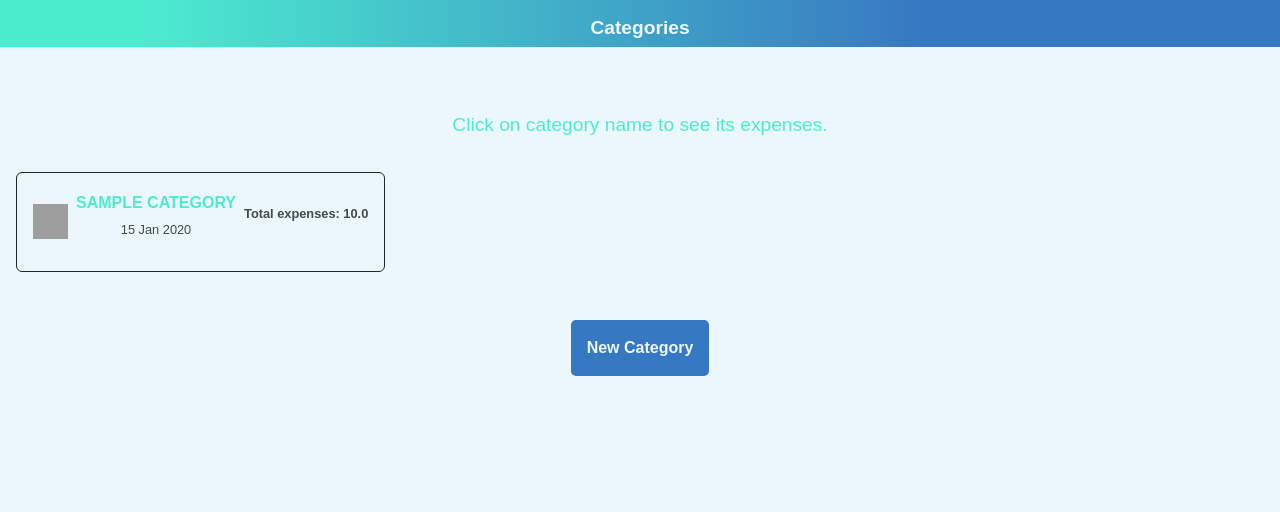
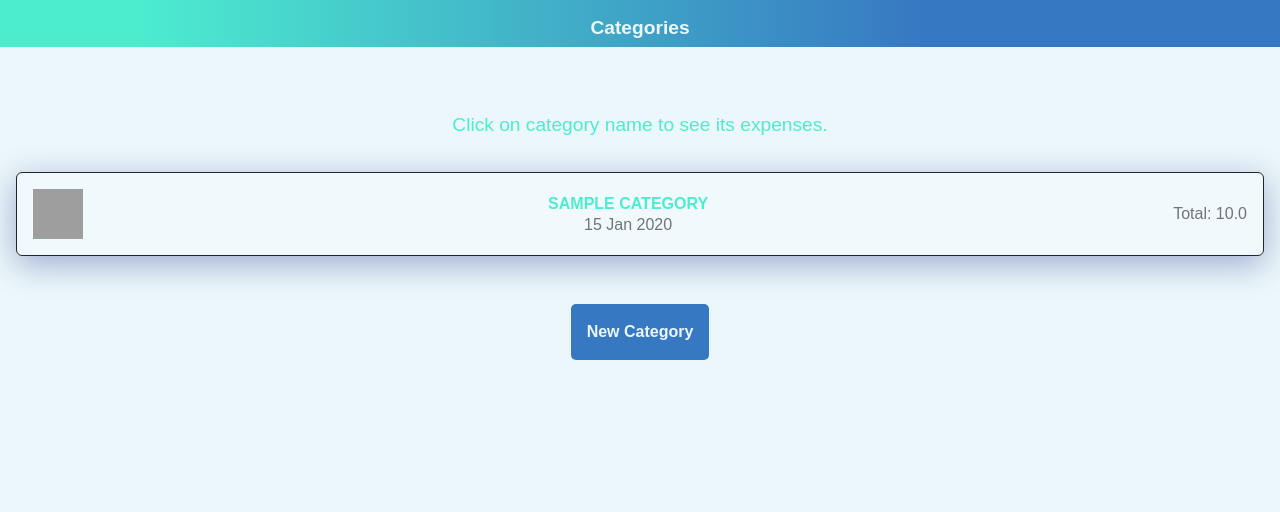
Before and after one commit to ahzamir/budget-app, a Rails app: page / in a window 1280 px wide. Shown: the part 69-581 px from the top of the page. Run offline with Rails 7, Linux system fonts and the light colour scheme; a user stored in the database is signed in; tables that the repository leaves empty hold one stand-in row (values such as "Sample post"); style sheets or scripts are compiled from the project's sources; some libraries are stand-ins or nearby versions; grey boxes are pictures that could not be loaded.

Commit message:
add some size to the category icon

```diff
--- a/app/assets/stylesheets/application.scss
+++ b/app/assets/stylesheets/application.scss
@@ -5,8 +5,8 @@
  * Any CSS and SCSS file within this directory, lib/assets/stylesheets, or any plugin's
  * vendor/assets/stylesheets directory can be referenced here using a relative path.
  */
- @import "bootstrap";
- @import "**/*";
+@import "bootstrap";
+@import "**/*";
 
 /* stylelint-disable */
 @font-face {
@@ -33,7 +33,7 @@
   --light: #ebf7fa;
   --main: #3778c2;
   --text: #434b54;
-  --second: rgba(76,236,207);
+  --second: rgba(76, 236, 207);
 }
 
 html,
@@ -44,8 +44,8 @@ body {
 }
 
 header {
-  background: rgb(55,120,194);
-  background: linear-gradient(270deg, rgba(55,120,194,1) 28%, rgba(76,236,207,1) 89%);
+  background: rgb(55, 120, 194);
+  background: linear-gradient(270deg, rgba(55, 120, 194, 1) 28%, rgba(76, 236, 207, 1) 89%);
   color: var(--light);
   padding: 1rem;
   text-align: center;
@@ -169,18 +169,18 @@ form input {
   transform-origin: 0% 100%;
 }
 
-#menuToggle input:checked ~ span {
+#menuToggle input:checked~span {
   opacity: 1;
   transform: rotate(45deg) translate(-2px, -1px);
   background: var(--light);
 }
 
-#menuToggle input:checked ~ span:nth-last-child(3) {
+#menuToggle input:checked~span:nth-last-child(3) {
   opacity: 0;
   transform: rotate(0deg) scale(0.2, 0.2);
 }
 
-#menuToggle input:checked ~ span:nth-last-child(2) {
+#menuToggle input:checked~span:nth-last-child(2) {
   transform: rotate(-45deg) translate(0, -1px);
 }
 
@@ -190,8 +190,8 @@ form input {
   margin: -100px 0 0 -50px;
   padding: 2rem;
   padding-top: 125px;
-  background: rgb(55,120,194);
-  background: linear-gradient(270deg, rgba(55,120,194,0.6363795518207283) 28%, rgba(76,236,207,1) 89%);
+  background: rgb(55, 120, 194);
+  background: linear-gradient(270deg, rgba(55, 120, 194, 0.6363795518207283) 28%, rgba(76, 236, 207, 1) 89%);
   border: #60b52368 3px solid;
   border-radius: 0 0 200px 0;
   list-style-type: none;
@@ -213,7 +213,7 @@ ul {
   margin-right: 1.2rem;
 }
 
-#menuToggle input:checked ~ ul {
+#menuToggle input:checked~ul {
   transform: none;
 }
 
@@ -272,8 +272,8 @@ form label {
 
 .page-header {
   width: 100%;
-  background: rgb(55,120,194);
-  background: linear-gradient(270deg, rgba(55,120,194,1) 28%, rgba(76,236,207,1) 89%);
+  background: rgb(55, 120, 194);
+  background: linear-gradient(270deg, rgba(55, 120, 194, 1) 28%, rgba(76, 236, 207, 1) 89%);
 }
 
 .expenses {
@@ -316,8 +316,22 @@ form label {
   width: 50%;
 }
 
+.category {
+  background: rgba(255, 255, 255, 0.25);
+  box-shadow: 0 8px 32px 0 rgba(31, 38, 135, 0.37);
+  backdrop-filter: blur(4px);
+  -webkit-backdrop-filter: blur(4px);
+  border-radius: 10px;
+  border: 1px solid rgba(255, 255, 255, 0.18);
+}
+
 .category-name {
   font-size: 1.2rem;
+}
+
+.category-icon {
+  width: 50px;
+  height: 50px;
 }
 
 @media screen and (max-width: 768px) {
--- a/app/views/categories/_category.html.erb
+++ b/app/views/categories/_category.html.erb
@@ -1,16 +1,16 @@
-<div id="<%= dom_id category %>" class="category d-flex justify-content-between align-items-center p-3 mb-2 text-dark rounded border border-dark">
+<div id="<%= dom_id category %>" class="category d-flex justify-content-between align-items-center p-3 mb-2 text-dark rounded border border-dark w-100">
     <div>
-        <%= image_tag category.icon, class: "icon", alt: category.name %>
+        <%= image_tag category.icon, class: "category-icon", alt: category.name %>
     </div>
-    <div class="category-name d-flex flex-column justify-content-center align-items-center">
+    <div class="d-flex flex-column justify-content-center align-items-center">
         <h3 class="category-name mb-0 p-0 text-uppercase fw-bold">
             <%= link_to category.name, user_category_expenses_path(current_user, category) %>
         </h3>
-        <p class="created-at">
+        <p class="p-0 m-0 text-muted fs-6">
             <%= category.created_at.strftime("%d %b %Y") %>
         </p>
     </div>
-    <p class="total-expenses">
-        Total expenses: <%= category.total_expenses(current_user) %>
+    <p class="mb-0 p-0 text-muted fs-6">
+        Total: <%= category.total_expenses(current_user) %>
     </p>
 </div>
```
